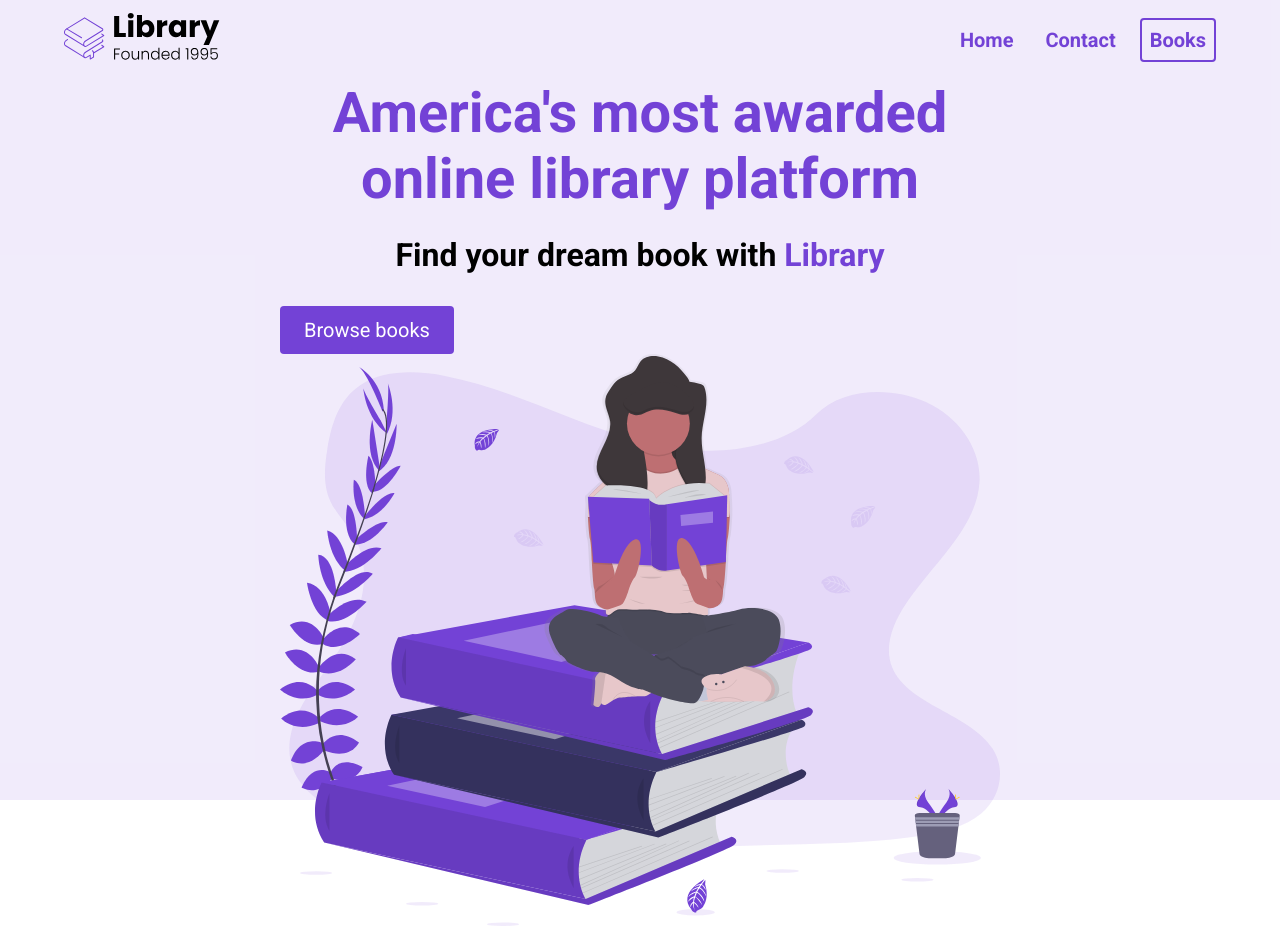
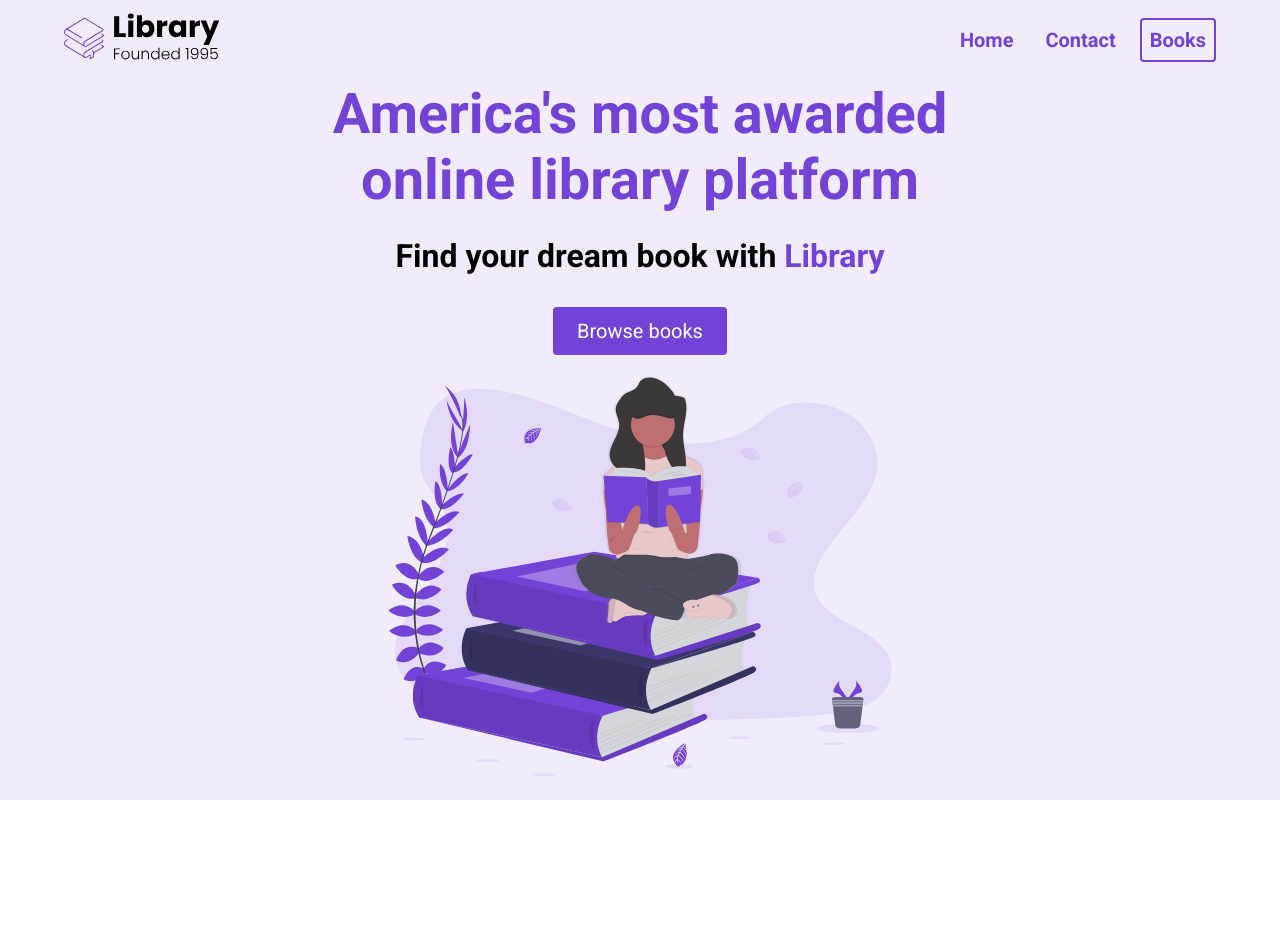
Before and after one commit to KatLordDev93/fes-library, a plain HTML site: page index.html in a window 1280 px wide. After the commit the page ends 800 px from the top, so only its background shows below. Drawn offline with Linux system fonts and the light colour scheme.

Commit message:
add header__description; .header__img--wrapper

```diff
--- a/index.html
+++ b/index.html
@@ -25,7 +25,7 @@
           <h2>Find your dream book with <span class="purple">Library</span></h2>
           <button class="btn">Browse books</button>
         </div>
-        <figure>
+        <figure class="header__img--wrapper">
           <img src="./assets/Undraw_Books.svg" alt="">
         </figure>
       </div>
--- a/styles.css
+++ b/styles.css
@@ -14,6 +14,8 @@ nav {
 
 img {
   width: 100%;
+  height: 100%;
+  max-height: 50vh;
 }
 
 .nav__container {
@@ -82,6 +84,12 @@ header {
   justify-content: space-around;
 }
 
+.header__description {
+  display: flex;
+  flex-direction: column;
+  align-items: center;
+}
+
 h1 {
   font-size: 56px;
   color: #7342d6;
@@ -111,3 +119,7 @@ button:active {
   border-radius: 4px;
   border: none;
 }
+
+.header__img--wrapper {
+  padding: 20px;
+}
```
